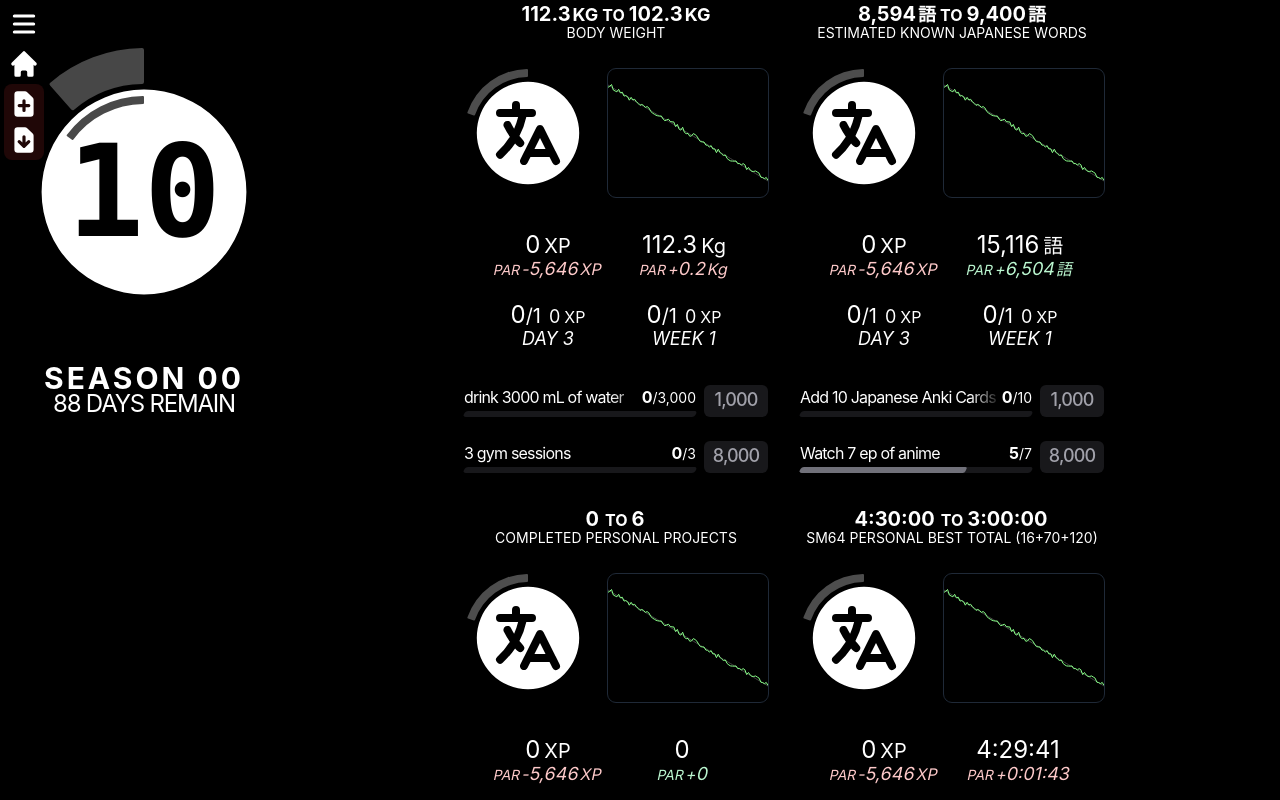
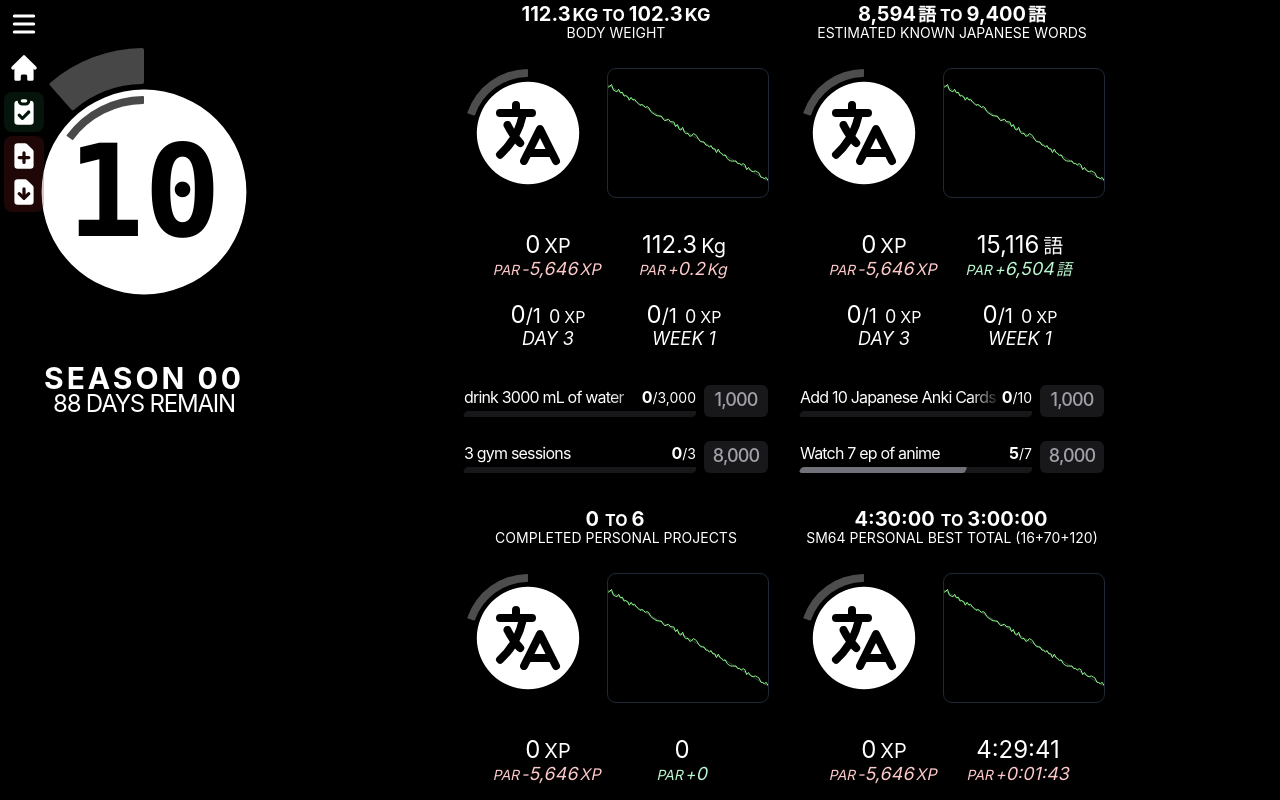
Before and after one commit to everalert/habits-battlepass, a Next.js app: page / in a window 1280 px wide. Shown: the top 800 px of the page. Built offline with nearby package versions, Linux system fonts and the light colour scheme.

Commit message:
prep sidebar with test button

```diff
--- a/src/modules/sidebar.module.js
+++ b/src/modules/sidebar.module.js
@@ -1,4 +1,4 @@
-import { DocumentAddIcon, DocumentDownloadIcon, HomeIcon, MenuIcon } from '@heroicons/react/solid';
+import { ClipboardCheckIcon, DocumentAddIcon, DocumentDownloadIcon, HomeIcon, MenuIcon } from '@heroicons/react/solid';
 import { connect, useDispatch } from 'react-redux';
 import { ExportDataToODS, ImportDataFromODS } from '../helpers/ODS.helper';
 import { replaceRecords } from '../redux/slices/Manager.slice';
@@ -26,6 +26,7 @@ const mapStateToProps = (state) => {
 
 const Sidebar = ({data, bases}) => {
 	const dispatch = useDispatch();
+
 	const onDragOver = (e) => {
 		e.preventDefault();
 	}
@@ -38,10 +39,13 @@ const Sidebar = ({data, bases}) => {
 	}
 
 	return (
-		<nav className='fixed inset-y-0 -left-0 hover:left-0 w-12 p-1 transition-all group'>
+		<nav className='fixed inset-y-0 -left-0 hover:left-0 flex flex-col gap-1 w-12 p-1 transition-all group'>
 			<MenuIcon className='w-8 h-8 m-1 hover:cursor-pointer relative left-0 group-hover:left-0 transition-all'/>
 			<div className='p-1 flex flex-col gap-1'>
 				<HomeIcon className='w-8 h-8 hover:cursor-pointer'/>
+			</div>
+			<div className='bg-green-900/25 rounded-lg p-1 flex flex-col gap-1'>
+				<ClipboardCheckIcon className='w-8 h-8 hover:cursor-pointer' onClick={()=>{}} />
 			</div>
 			<div className='bg-red-900/25 rounded-lg p-1 flex flex-col gap-1'>
 				<DocumentAddIcon className='w-8 h-8' onDrop={onDrop} onDragOver={onDragOver}/>
```
